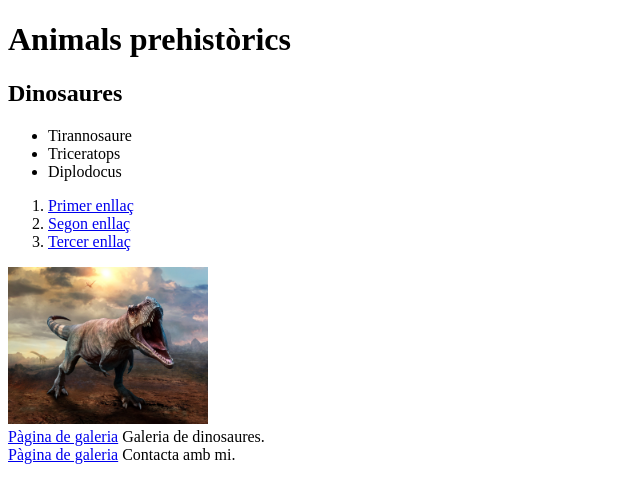
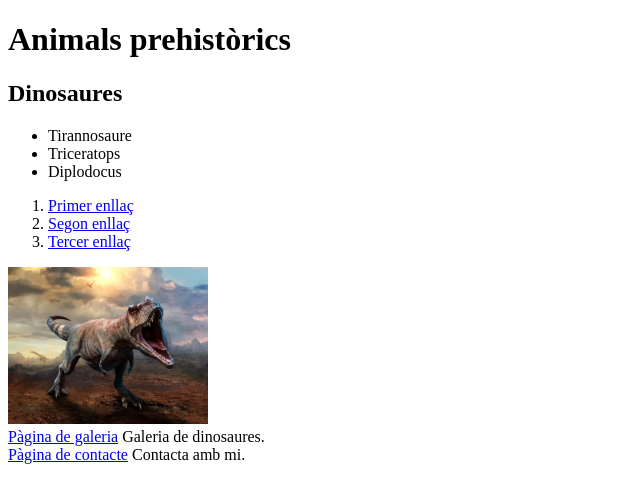
Before and after one commit to izansilva10/DAM1M04-Exercici000, a plain HTML site: page index.html in a window 1280 px wide. Shown: the full height of the page, 0-640 px from the left. Drawn offline with Linux system fonts and the light colour scheme.

Commit message:
update index.html

```diff
--- a/index.html
+++ b/index.html
@@ -22,6 +22,6 @@
     <br>
     <a href="galeria.html" target="_self">Pàgina de galeria</a> Galeria de dinosaures.
     <br>
-    <a href="contacte.html" target="_self">Pàgina de galeria</a> Contacta amb mi.
+    <a href="contacte.html" target="_self">Pàgina de contacte</a> Contacta amb mi.
    </body>
 </html>
```
